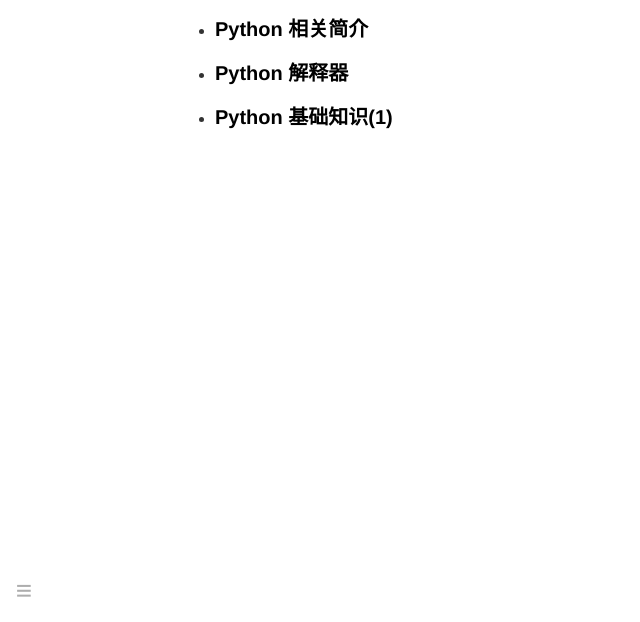
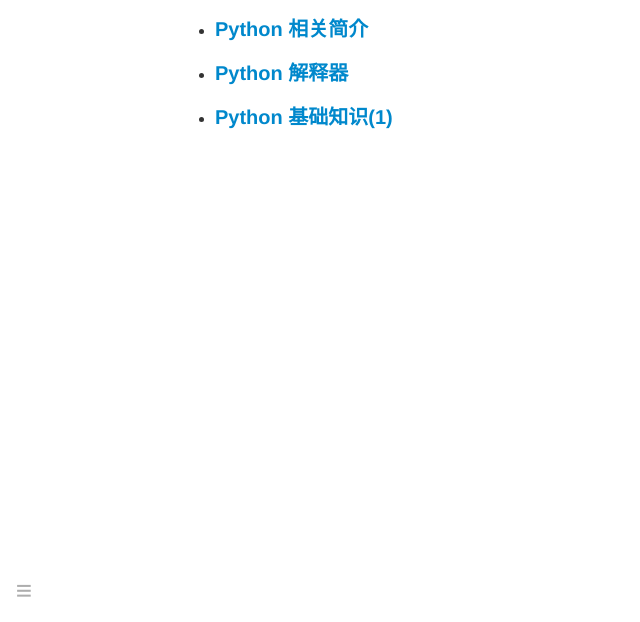
Before and after one commit to yrylalala/Python-Learning, a plain HTML site: page index.html in a window 1280 px wide. Shown: the part 178-800 px from the top of the page, without its empty margins (0-640 px from the left). Drawn offline with nearby package versions, Linux system fonts and the light colour scheme.

Commit message:
add links
upload index
add links

```diff
--- a/README.html
+++ b/index.html
@@ -1,7 +1,7 @@
 <!DOCTYPE html>
   <html>
     <head>
-      <title>README</title>
+      <title>index</title>
       <meta charset="utf-8">
       <meta name="viewport" content="width=device-width, initial-scale=1.0">
 
@@ -214,13 +214,13 @@ code.language-yaml {
 
 <ul>
 <li>
-<h4>Python 相关简介</h4>
+<h4><a href="note/Html/Python%E7%9B%B8%E5%85%B3%E7%AE%80%E4%BB%8B.html">Python 相关简介</a></h4>
 </li>
 <li>
-<h4>Python 解释器</h4>
+<h4><a href="note/Html/Python%E8%A7%A3%E9%87%8A%E5%99%A8.html">Python 解释器</a></h4>
 </li>
 <li>
-<h4>Python 基础知识(1)</h4>
+<h4><a href="note/Html/Python%E5%9F%BA%E7%A1%80%E7%9F%A5%E8%AF%86.html">Python 基础知识(1)</a></h4>
 </li>
 </ul>
 
```
Also changed, not shown: note/Html/Python基础知识(1).html (+4 -1 lines), note/Html/Python相关简介.html (+4 -1 lines), note/Html/Python解释器.html (+4 -1 lines), 5 other files.
